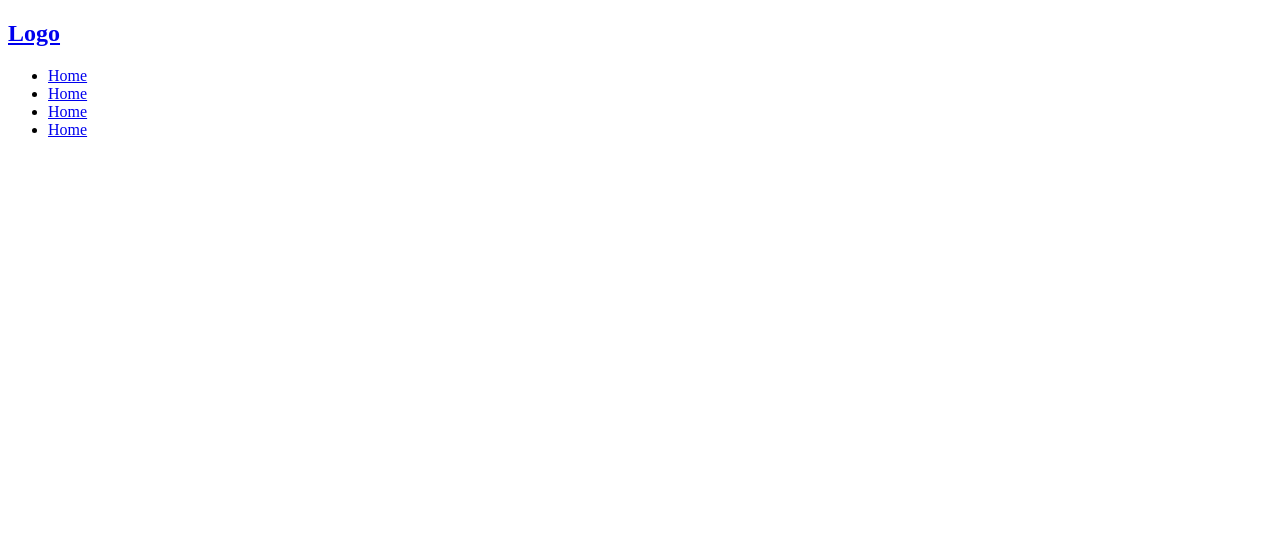
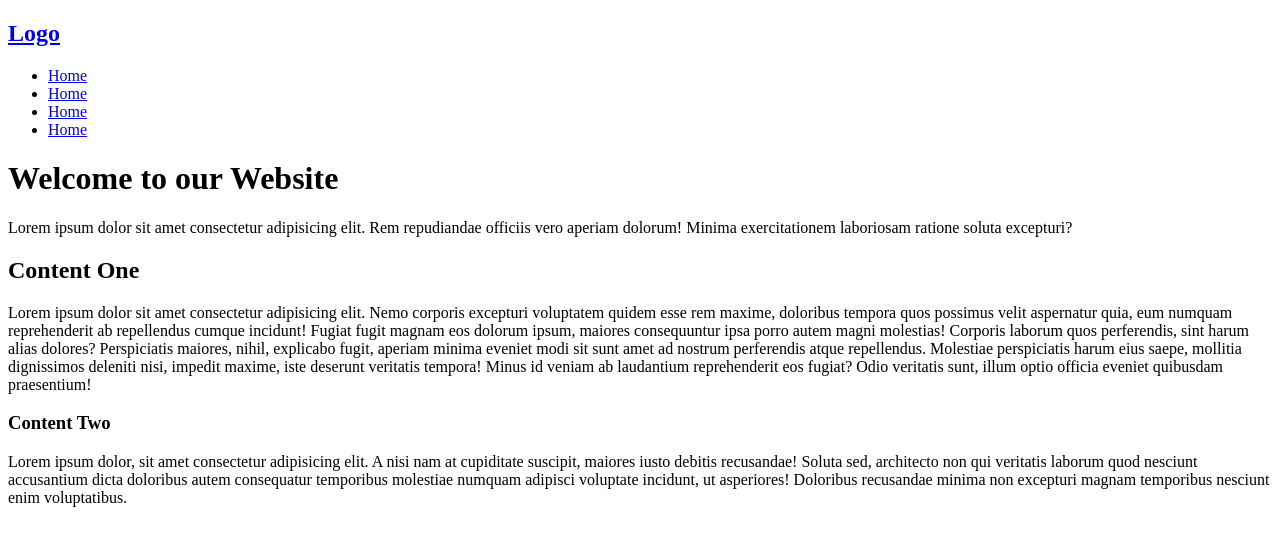
Before and after one commit to tevinsherman/sticky-navbar, a plain HTML site: page index.html in a window 1280 px wide. Drawn offline with Linux system fonts and the light colour scheme.

Commit message:
Sections updated with some content

```diff
--- a/index.html
+++ b/index.html
@@ -7,6 +7,7 @@
   <title>Sticky Navbar</title>
 </head>
 <body>
+
   <nav class="navbar">
     <div class="container">
       <h1 class="logo"><a href="#index.html">Logo</a></h1>
@@ -19,5 +20,22 @@
     </div>
   </nav>
 
+  <div class="hero">
+    <h1>Welcome to our Website</h1>
+    <p>Lorem ipsum dolor sit amet consectetur adipisicing elit. Rem repudiandae officiis vero aperiam dolorum! Minima exercitationem laboriosam ratione soluta excepturi?</p>
+  </div>
+
+  <section class="container">
+    <h2 class="content">Content One</h2>
+    <p>
+      Lorem ipsum dolor sit amet consectetur adipisicing elit. Nemo corporis excepturi voluptatem quidem esse rem maxime, doloribus tempora quos possimus velit aspernatur quia, eum numquam reprehenderit ab repellendus cumque incidunt! Fugiat fugit magnam eos dolorum ipsum, maiores consequuntur ipsa porro autem magni molestias! Corporis laborum quos perferendis, sint harum alias dolores? Perspiciatis maiores, nihil, explicabo fugit, aperiam minima eveniet modi sit sunt amet ad nostrum perferendis atque repellendus. Molestiae perspiciatis harum eius saepe, mollitia dignissimos deleniti nisi, impedit maxime, iste deserunt veritatis tempora! Minus id veniam ab laudantium reprehenderit eos fugiat? Odio veritatis sunt, illum optio officia eveniet quibusdam praesentium!
+    </p>
+
+    <h3>Content Two</h3>
+    <p>
+      Lorem ipsum dolor, sit amet consectetur adipisicing elit. A nisi nam at cupiditate suscipit, maiores iusto debitis recusandae! Soluta sed, architecto non qui veritatis laborum quod nesciunt accusantium dicta doloribus autem consequatur temporibus molestiae numquam adipisci voluptate incidunt, ut asperiores! Doloribus recusandae minima non excepturi magnam temporibus nesciunt enim voluptatibus.
+    </p>
+  </section>
+
 </body>
 </html>
```
